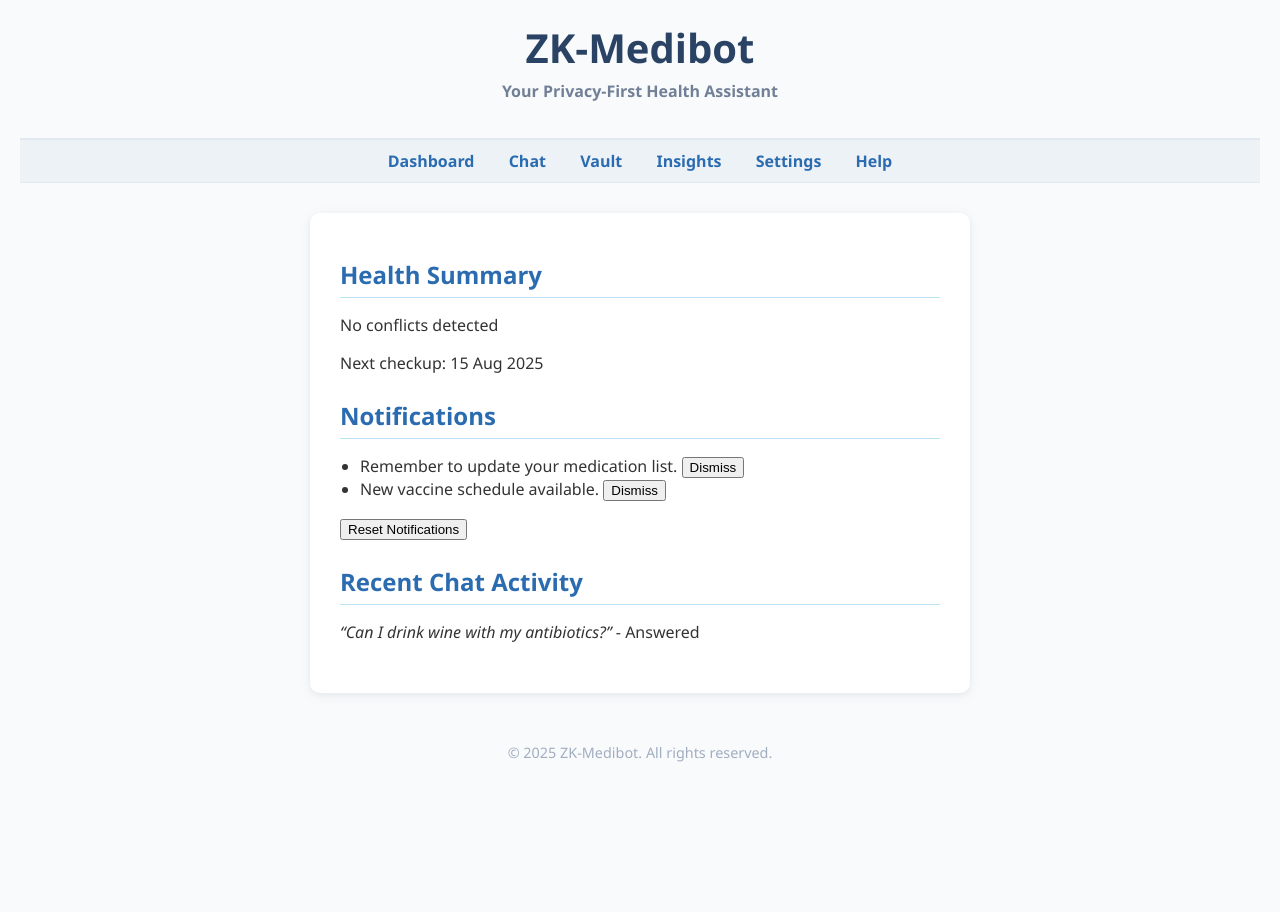
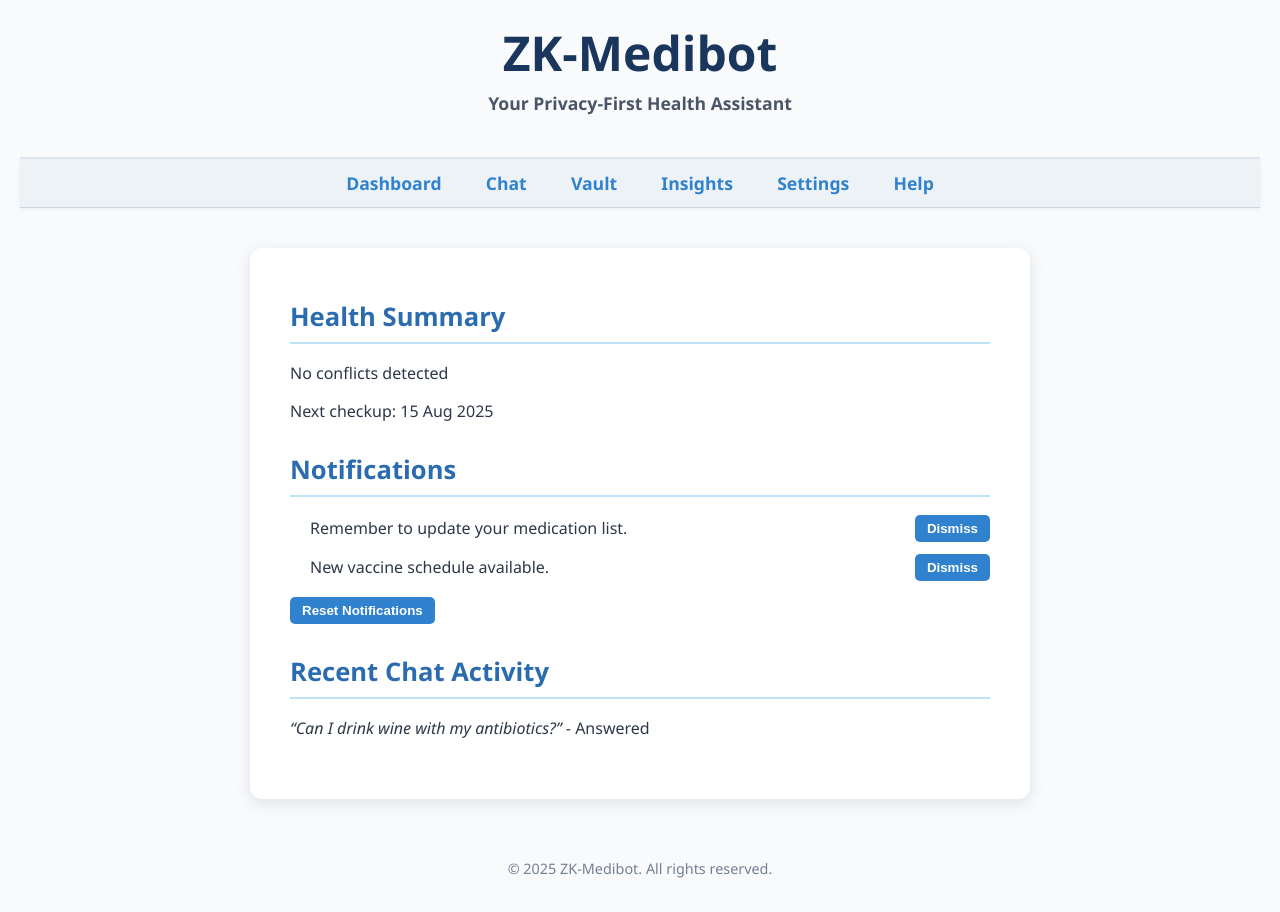
Before and after one commit to Zonish-Sheikh/zk-medibot, a plain HTML site: page index.html in a window 1280 px wide. Before the commit the page ends 800 px from the top, so only its background shows below. Drawn offline with Linux system fonts and the light colour scheme.

Commit message:
Made changes to the dashboard (CSS) layout

```diff
--- a/css/style.css
+++ b/css/style.css
@@ -1,38 +1,38 @@
-/* GENERAL STYLES */
 body {
   font-family: 'Segoe UI', Tahoma, Geneva, Verdana, sans-serif;
   background: #f9fafb;
-  color: #333;
+  color: #2d3748;
   margin: 0;
   padding: 20px;
 }
 
-/* HEADER */
 header {
   text-align: center;
-  padding-bottom: 20px;
+  padding-bottom: 24px;
   border-bottom: 2px solid #e2e8f0;
 }
 
 header h1 {
   margin: 0;
-  font-size: 2.5rem;
-  color: #2a4365;
+  font-size: 3rem;
+  color: #1a365d;
+  font-weight: 700;
 }
 
 header p {
-  margin-top: 5px;
+  margin-top: 6px;
   font-weight: 600;
-  color: #718096;
+  color: #4a5568;
+  font-size: 1.1rem;
 }
 
-/* NAV BAR */
 .main-nav {
   background-color: #edf2f7;
-  border-bottom: 1px solid #e2e8f0;
-  padding: 10px 0;
-  margin-bottom: 20px;
+  border-bottom: 1px solid #cbd5e0;
+  padding: 12px 0;
+  margin-bottom: 30px;
   text-align: center;
+  box-shadow: 0 1px 5px rgba(0,0,0,0.05);
 }
 
 .main-nav ul {
@@ -42,14 +42,16 @@ header p {
 }
 
 .main-nav li {
-  display: inline;
-  margin: 0 15px;
+  display: inline-block;
+  margin: 0 20px;
 }
 
 .main-nav a {
   text-decoration: none;
-  color: #2b6cb0;
+  color: #3182ce;
   font-weight: 600;
+  font-size: 1.1rem;
+  transition: color 0.3s ease;
 }
 
 .main-nav a:hover {
@@ -58,35 +60,72 @@ header p {
 
 /* MAIN CONTENT */
 main {
-  max-width: 600px;
-  margin: 30px auto;
+  max-width: 700px;
+  margin: 40px auto;
   background: white;
-  padding: 25px 30px;
-  border-radius: 10px;
-  box-shadow: 0 2px 8px rgb(160 174 192 / 0.25);
+  padding: 30px 40px;
+  border-radius: 12px;
+  box-shadow: 0 4px 15px rgb(160 174 192 / 0.3);
 }
 
 section {
-  margin-bottom: 25px;
+  margin-bottom: 30px;
 }
 
 section h2 {
   color: #2b6cb0;
-  border-bottom: 1px solid #bee3f8;
-  padding-bottom: 6px;
-  margin-bottom: 12px;
+  border-bottom: 2px solid #bee3f8;
+  padding-bottom: 8px;
+  margin-bottom: 18px;
+  font-weight: 700;
+  font-size: 1.6rem;
 }
 
 /* NOTIFICATIONS */
 .notifications ul {
   padding-left: 20px;
+  font-size: 1rem;
 }
 
+.notifications li {
+  margin-bottom: 12px;
+  display: flex;
+  justify-content: space-between;
+  align-items: center;
+}
+
+.notifications button {
+  background-color: #3182ce;
+  color: white;
+  border: none;
+  padding: 6px 12px;
+  border-radius: 5px;
+  cursor: pointer;
+  transition: background-color 0.3s ease;
+  font-weight: 600;
+}
+
+.notifications button:hover {
+  background-color: #2c5282;
+}
 
 /* FOOTER */
 footer {
   text-align: center;
-  color: #a0aec0;
-  margin-top: 50px;
+  color: #718096;
+  margin-top: 60px;
   font-size: 0.9rem;
+  font-weight: 500;
 }
+
+/* Responsive */
+@media (max-width: 600px) {
+  main {
+    padding: 20px;
+    margin: 20px;
+  }
+  .main-nav li {
+    display: block;
+    margin: 8px 0;
+  }
+}
```
